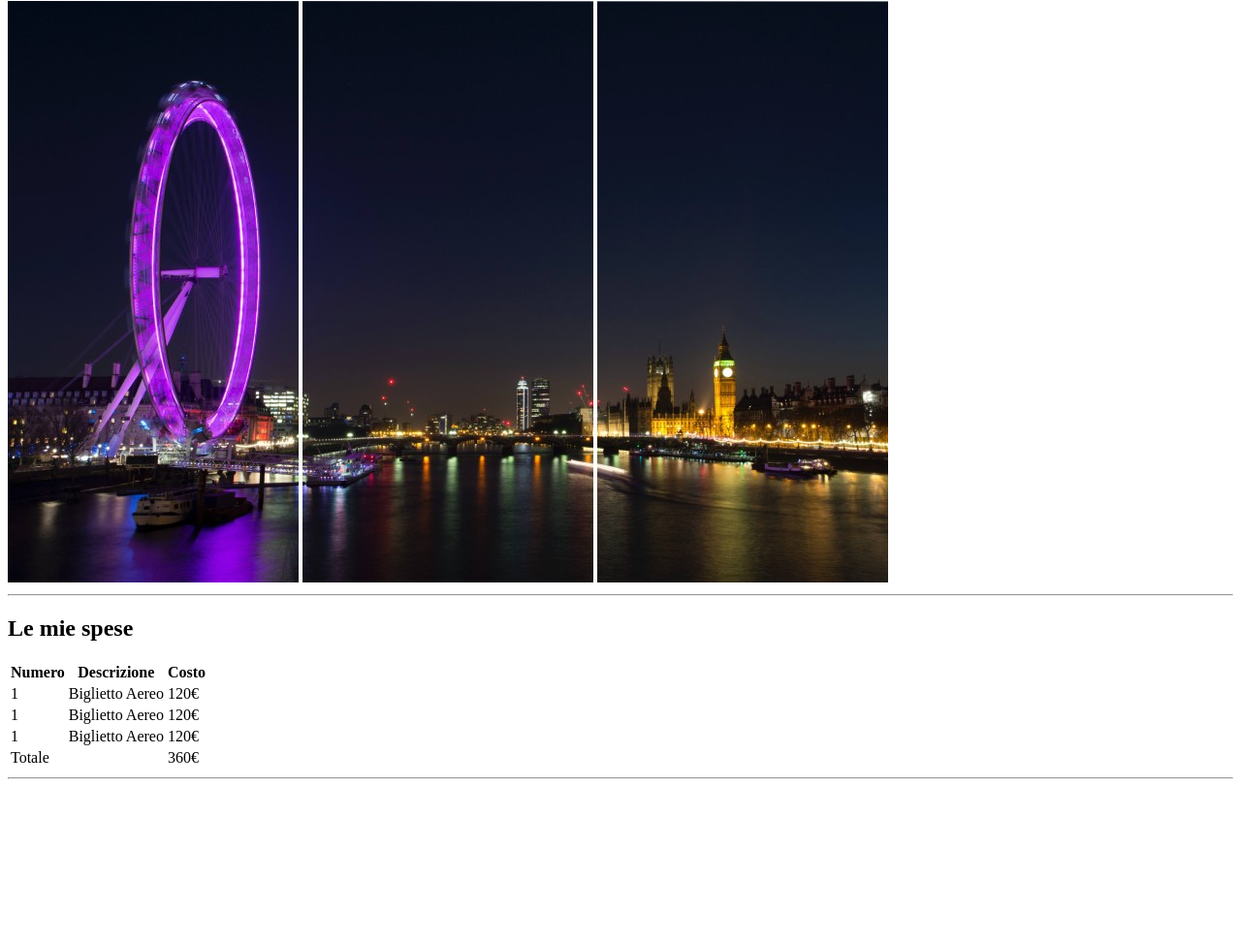
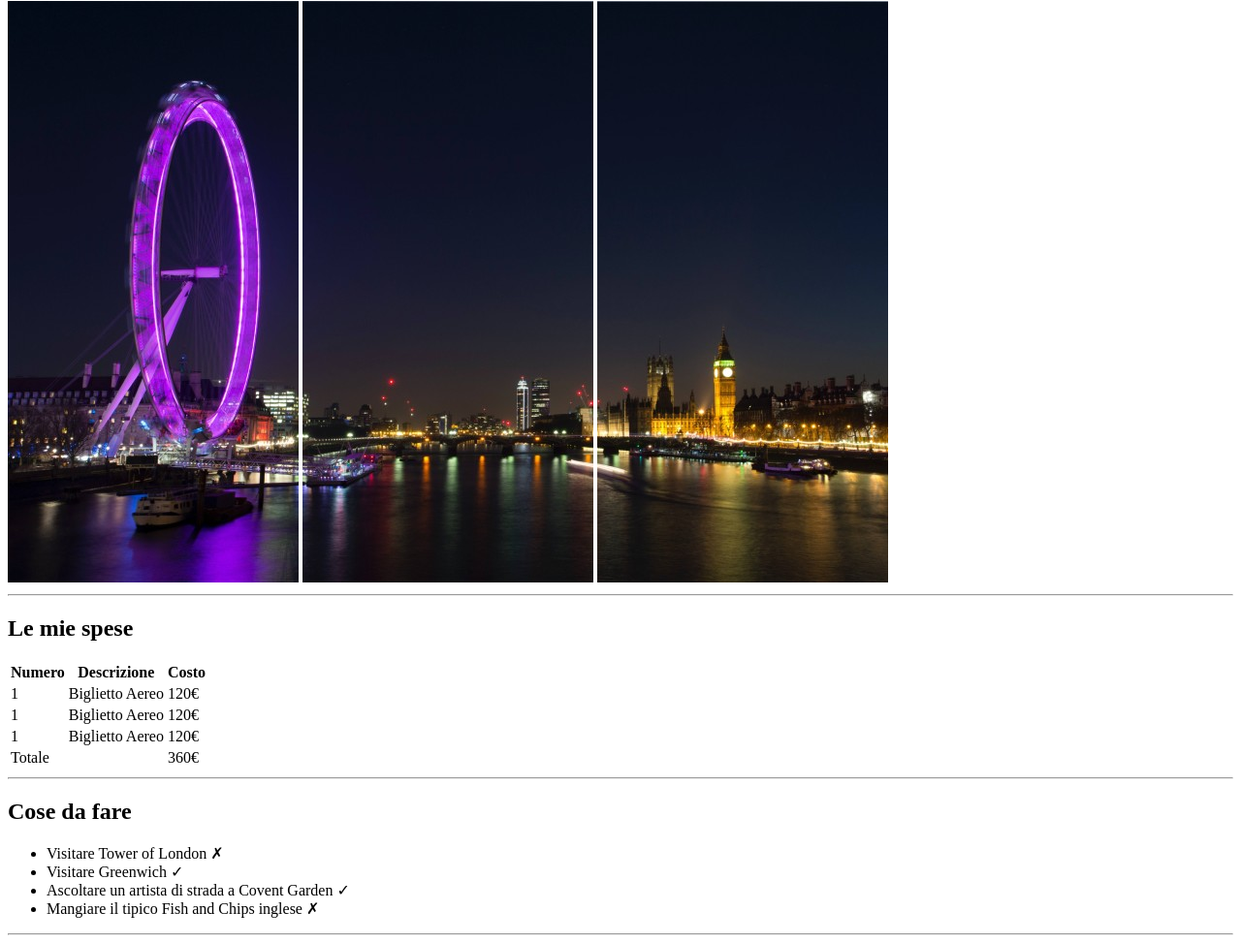
Before and after one commit to flavio-franceschetti/html-london-trip, a plain HTML site: page index.html in a window 1280 px wide. Shown: the part 79-1052 px from the top of the page at 97% size. Before the commit the page ends 891 px from the top, so only its background shows below. Drawn offline with Linux system fonts and the light colour scheme.

Commit message:
unordered list (cose da fare)

```diff
--- a/index.html
+++ b/index.html
@@ -53,6 +53,15 @@
           </tfoot>
         </table>
         <hr />
+        <!-- COSE DA FARE -->
+        <h2>Cose da fare</h2>
+        <ul>
+          <li>Visitare Tower of London &#x2717;</li>
+          <li>Visitare Greenwich &#x2713;</li>
+          <li>Ascoltare un artista di strada a Covent Garden &#x2713;</li>
+          <li>Mangiare il tipico Fish and Chips inglese &#x2717;</li>
+        </ul>
+        <hr />
       </main>
     </header>
   </body>
```
